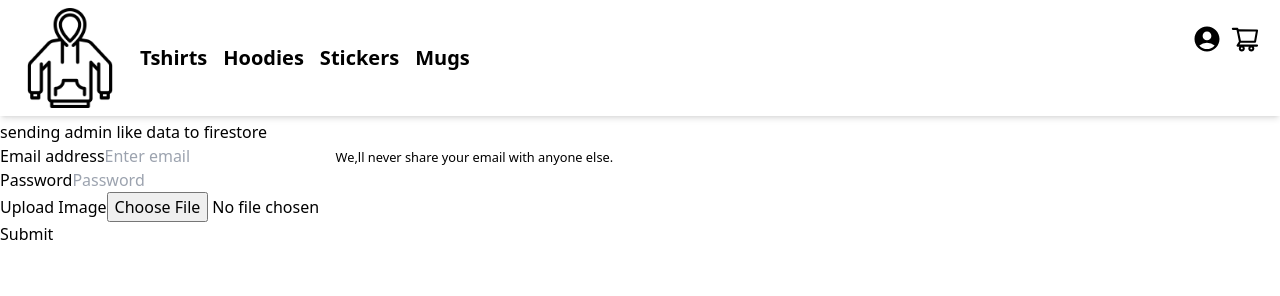
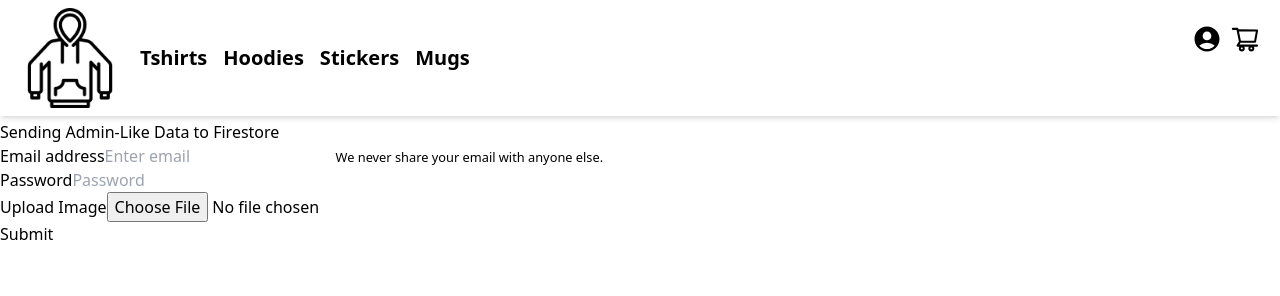
Before and after one commit to HeyBroooo/gen-z, a Next.js app: page /FormData in a window 1280 px wide. Shown: the top 296 px of the page. Built offline with nearby package versions, Linux system fonts and the light colour scheme.

Commit message:
form-style

```diff
--- a/pages/FormData.js
+++ b/pages/FormData.js
@@ -36,34 +36,33 @@ const FormData = () => {
   }
 
   return (
-    <div>
-      <h2>sending admin like data to firestore</h2>
+    <div className="form-container">
+    <h2>Sending Admin-Like Data to Firestore</h2>
 
-      <div>
-        <div class="form-group">
-          <label for="exampleInputEmail1">Email address</label>
+    <div className="form-group">
+      <label htmlFor="exampleInputEmail1">Email address</label>
       <input
         onChange={(e) =>
           setformdata({ ...formdata, email: e.target.value })
         }
         type="email"
-            class="form-control"
+        className="form-control"
         id="exampleInputEmail1"
         aria-describedby="emailHelp"
         placeholder="Enter email"
       />
-          <small id="emailHelp" class="form-text text-muted">
-            We,ll never share your email with anyone else.
+      <small id="emailHelp" className="form-text text-muted">
+        We never share your email with anyone else.
       </small>
     </div>
-        <div class="form-group">
-          <label for="exampleInputPassword1">Password</label>
+    <div className="form-group">
+      <label htmlFor="exampleInputPassword1">Password</label>
       <input
         onChange={(e) =>
           setformdata({ ...formdata, password: e.target.value })
         }
         type="password"
-            class="form-control"
+        className="form-control"
         id="exampleInputPassword1"
         placeholder="Password"
       />
@@ -81,10 +80,9 @@ const FormData = () => {
       />
     </div>
 
-        <button onClick={onSubmit} type="submit" class="btn btn-primary">
+    <button onClick={onSubmit} type="submit" className="btn btn-primary">
       Submit
     </button>
-      </div>
   </div>
   );
 };
```
Lines whose indentation alone changed are shown as unchanged.
